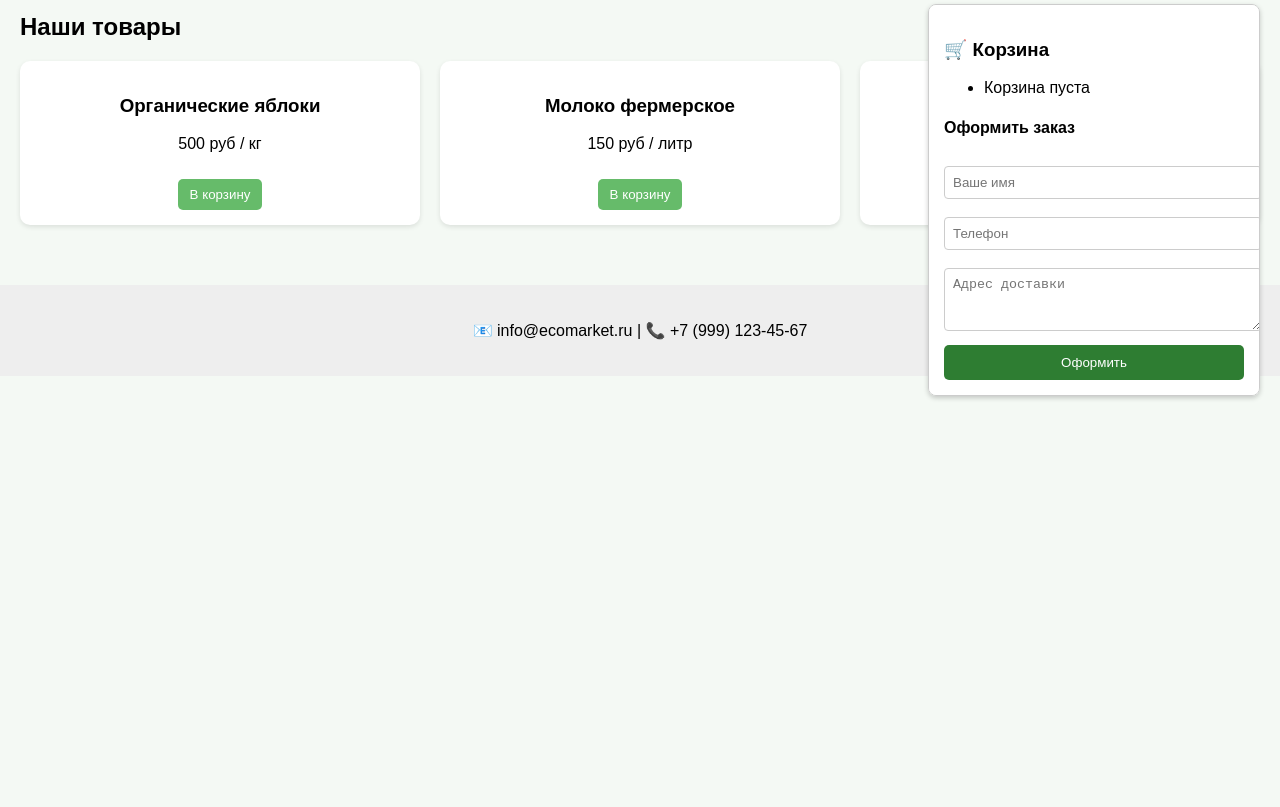
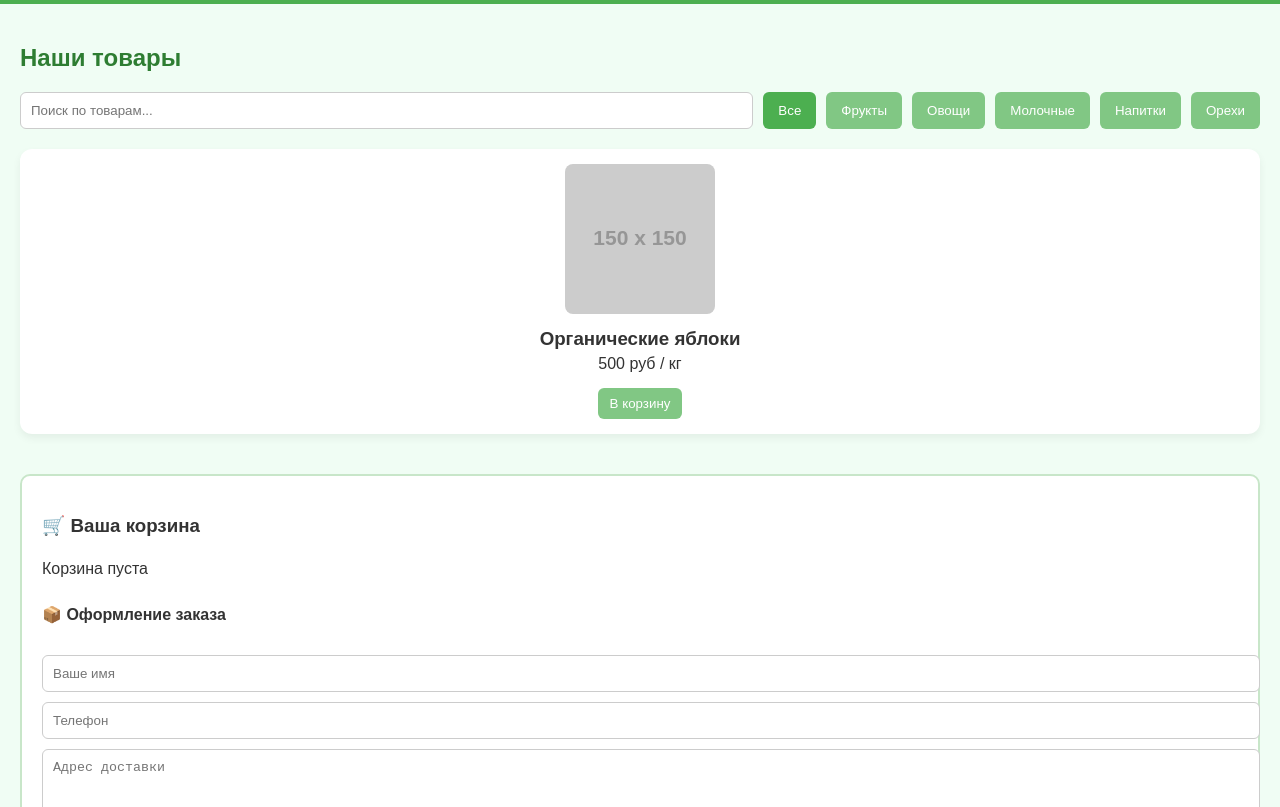
Before and after one commit to Danil605512/eco-store3, a plain HTML site: page index.html in a window 1280 px wide. Shown: the part 76-883 px from the top of the page. Before the commit the page ends 800 px from the top, so only its background shows below. Drawn offline with Linux system fonts and the light colour scheme; placeholder pictures from the web are drawn by us.

Commit message:
Update index.html

```diff
--- a/index.html
+++ b/index.html
@@ -1,29 +1,77 @@
 <!DOCTYPE html>
 <html lang="ru">
 <head>
-  <meta charset="UTF-8">
-  <title>ЭкоМаркет – экологически чистые продукты</title>
+  <meta charset="UTF-8" />
+  <title>ЭкоМаркет – Эко-продукты</title>
+  <meta name="viewport" content="width=device-width, initial-scale=1" />
   <style>
     body {
       font-family: Arial, sans-serif;
       margin: 0;
-      background-color: #f4f9f4;
+      background-color: #f0fdf4;
+      color: #333;
     }
     header {
-      background-color: #2e7d32;
+      background-color: #4caf50;
       color: white;
-      padding: 15px 20px;
+      padding: 20px;
       display: flex;
       justify-content: space-between;
       align-items: center;
+      flex-wrap: wrap;
+    }
+    .logo {
+      font-size: 24px;
+      display: flex;
+      align-items: center;
+    }
+    .logo img {
+      height: 40px;
+      margin-right: 10px;
     }
     nav a {
       color: white;
-      margin: 0 15px;
+      margin: 0 12px;
       text-decoration: none;
+      font-weight: bold;
+    }
+    nav a:hover {
+      color: #c8e6c9;
     }
     .container {
       padding: 20px;
+    }
+    h2 {
+      color: #2e7d32;
+    }
+    .search-filter {
+      display: flex;
+      flex-wrap: wrap;
+      gap: 10px;
+      margin-bottom: 20px;
+    }
+    .search-filter input[type="text"] {
+      padding: 10px;
+      flex: 1;
+      min-width: 200px;
+      border: 1px solid #ccc;
+      border-radius: 6px;
+    }
+    .search-filter .category-buttons {
+      display: flex;
+      flex-wrap: wrap;
+      gap: 10px;
+    }
+    .search-filter .category-buttons button {
+      padding: 10px 15px;
+      border: none;
+      border-radius: 6px;
+      background-color: #81c784;
+      color: white;
+      cursor: pointer;
+    }
+    .search-filter .category-buttons button.active {
+      background-color: #4caf50;
     }
     .products {
       display: grid;
@@ -31,53 +79,72 @@
       gap: 20px;
     }
     .product {
-      background-color: white;
+      background: white;
       padding: 15px;
-      border-radius: 10px;
-      box-shadow: 0 2px 5px rgba(0,0,0,0.1);
+      border-radius: 12px;
+      box-shadow: 0 4px 8px rgba(0,0,0,0.06);
       text-align: center;
+    }
+    .product img {
+      max-width: 100%;
+      height: auto;
+      border-radius: 8px;
+    }
+    .product h3 {
+      margin: 10px 0 5px;
+    }
+    .product p {
+      margin: 5px 0;
     }
     .product button {
       margin-top: 10px;
       padding: 8px 12px;
-      background-color: #66bb6a;
+      background-color: #81c784;
       color: white;
       border: none;
-      border-radius: 5px;
+      border-radius: 6px;
       cursor: pointer;
     }
     .cart {
-      position: fixed;
-      top: 80px;
-      right: 20px;
-      width: 300px;
-      background-color: #fff;
-      border: 1px solid #ccc;
-      padding: 15px;
-      border-radius: 8px;
-      box-shadow: 0 2px 5px rgba(0,0,0,0.2);
-      max-height: 70vh;
-      overflow-y: auto;
+      background-color: #ffffff;
+      padding: 20px;
+      border: 2px solid #c8e6c9;
+      border-radius: 10px;
+      margin-top: 40px;
+    }
+    .cart ul {
+      list-style: none;
+      padding-left: 0;
+    }
+    .cart li {
+      display: flex;
+      justify-content: space-between;
+      padding: 5px 0;
+    }
+    .cart li button {
+      background: transparent;
+      color: red;
+      border: none;
+      cursor: pointer;
     }
     form input, form textarea {
       width: 100%;
-      margin-top: 8px;
-      margin-bottom: 10px;
-      padding: 8px;
+      margin-top: 10px;
+      padding: 10px;
       border: 1px solid #ccc;
-      border-radius: 4px;
+      border-radius: 6px;
     }
     form button {
-      background-color: #2e7d32;
+      background-color: #4caf50;
       color: white;
-      padding: 10px;
+      padding: 12px;
+      margin-top: 10px;
       border: none;
-      border-radius: 5px;
+      border-radius: 6px;
       width: 100%;
-      cursor: pointer;
     }
     footer {
-      background: #eee;
+      background: #e8f5e9;
       padding: 20px;
       text-align: center;
       margin-top: 40px;
@@ -87,9 +154,11 @@
 <body>
 
 <header>
-  <div><strong>🌿 ЭкоМаркет</strong></div>
+  <div class="logo">
+    <img src="https://img.icons8.com/emoji/48/seedling.png" alt="logo">
+    ЭкоМаркет
+  </div>
   <nav>
-    <a href="#home">Главная</a>
     <a href="#products">Товары</a>
     <a href="#contacts">Контакты</a>
   </nav>
@@ -97,41 +166,49 @@
 
 <div class="container">
   <h2 id="products">Наши товары</h2>
-  <div class="products">
-    <div class="product">
+  <div class="search-filter">
+    <input type="text" id="searchInput" placeholder="Поиск по товарам..." onkeyup="filterProducts()" />
+    <div class="category-buttons">
+      <button onclick="filterCategory('all')" class="active">Все</button>
+      <button onclick="filterCategory('fruits')">Фрукты</button>
+      <button onclick="filterCategory('vegetables')">Овощи</button>
+      <button onclick="filterCategory('dairy')">Молочные</button>
+      <button onclick="filterCategory('beverages')">Напитки</button>
+      <button onclick="filterCategory('nuts')">Орехи</button>
+    </div>
+  </div>
+  <div class="products" id="productList">
+    <!-- Пример товара -->
+    <div class="product" data-category="fruits">
+      <img src="https://via.placeholder.com/150?text=Яблоки" alt="Органические яблоки">
       <h3>Органические яблоки</h3>
       <p>500 руб / кг</p>
       <button onclick="addToCart('Органические яблоки')">В корзину</button>
     </div>
-    <div class="product">
-      <h3>Молоко фермерское</h3>
-      <p>150 руб / литр</p>
-      <button onclick="addToCart('Молоко фермерское')">В корзину</button>
-    </div>
-    <div class="product">
-      <h3>Хлеб цельнозерновой</h3>
-      <p>120 руб</p>
-      <button onclick="addToCart('Хлеб цельнозерновой')">В корзину</button>
-    </div>
-  </div>
+    <!-- Добавьте остальные товары здесь, следуя той же структуре -->
+    <!-- ... -->
   </div>
 
   <div class="cart" id="cart">
-  <h3>🛒 Корзина</h3>
+    <h3>🛒 Ваша корзина</h3>
     <ul id="cart-items">
       <li>Корзина пуста</li>
     </ul>
-  <form id="order-form" onsubmit="submitOrder(event)">
-    <h4>Оформить заказ</h4>
-    <input type="text" id="name" placeholder="Ваше имя" required>
-    <input type="tel" id="phone" placeholder="Телефон" required>
-    <textarea id="address" placeholder="Адрес доставки" rows="3" required></textarea>
-    <button type="submit">Оформить</button>
+
+    <form action="https://formspree.io/f/your-id" method="POST" onsubmit="return prepareOrder();">
+      <h4>📦 Оформление заказа</h4>
+      <input type="text" name="Имя" placeholder="Ваше имя" required>
+      <input type="tel" name="Телефон" placeholder="Телефон" required>
+      <textarea name="Адрес" placeholder="Адрес доставки" rows="3" required></textarea>
+      <input type="hidden" name="Товары" id="order-products">
+      <button type="submit">Оформить заказ</button>
     </form>
+  </div>
 </div>
 
 <footer id="contacts">
   <p>📧 info@ecomarket.ru | 📞 +7 (999) 123-45-67</p>
+  <p>© 2025 ЭкоМаркет</p>
 </footer>
 
 <script>
@@ -145,8 +222,8 @@
     const saved = localStorage.getItem('cartItems');
     if (saved) {
       cartItems = JSON.parse(saved);
+    }
     updateCartDisplay();
-    }
   }
 
   function updateCartDisplay() {
@@ -155,9 +232,13 @@
     if (cartItems.length === 0) {
       list.innerHTML = '<li>Корзина пуста</li>';
     } else {
-      cartItems.forEach(item => {
+      cartItems.forEach((item, index) => {
         const li = document.createElement('li');
         li.textContent = item;
+        const btn = document.createElement('button');
+        btn.innerHTML = '✖';
+        btn.onclick = () => removeFromCart(index);
+        li.appendChild(btn);
         list.appendChild(li);
       });
     }
@@ -169,30 +250,52 @@
     updateCartDisplay();
   }
 
-  function submitOrder(event) {
-    event.preventDefault();
-    const name = document.getElementById('name').value.trim();
-    const phone = document.getElementById('phone').value.trim();
-    const address = document.getElementById('address').value.trim();
-
-    if (cartItems.length === 0) {
-      alert("Ваша корзина пуста.");
-      return;
+  function removeFromCart(index) {
+    cartItems.splice(index, 1);
+    saveCart();
+    updateCartDisplay();
   }
 
-    const orderDetails = `
-Заказ от: ${name}
-Телефон: ${phone}
-Адрес: ${address}
-Товары: ${cartItems.join(', ')}
-    `;
+  function prepareOrder() {
+    if (cartItems.length === 0) {
+      alert("Корзина пуста!");
+      return false;
+    }
+    document.getElementById("order-products").value = cartItems.join(", ");
+    localStorage.removeItem('cartItems');
+    cartItems = [];
+    updateCartDisplay();
+    return true;
+  }
 
-    alert("Ваш заказ оформлен!\n\n" + orderDetails);
+  function filterProducts() {
+    const input = document.getElementById('searchInput').value.toLowerCase();
+    const products = document.querySelectorAll('.product');
+    products.forEach(product => {
+      const name = product.querySelector('h3').textContent.toLowerCase();
+      if (name.includes(input)) {
+        product.style.display = '';
+      } else {
+        product.style.display = 'none';
+      }
+    });
+  }
 
-    cartItems = [];
-    saveCart();
-    updateCartDisplay();
-    document.getElementById('order-form').reset();
+  function filterCategory(category) {
+    const buttons = document.querySelectorAll('.category-buttons button');
+    buttons.forEach(btn => btn.classList.remove('active'));
+    event.target.classList.add('active');
+
+    const products = document.querySelectorAll('.product');
+    products.forEach(product => {
+      if (category === 'all' || product.dataset.category === category) {
+        product.style.display = '';
+      } else {
+        product.style.display = 'none';
+      }
+    });
+    // Сбросить поиск при смене категории
+    document.getElementById('searchInput').value = '';
   }
 
   window.onload = loadCart;
```
Lines whose indentation alone changed are shown as unchanged.
